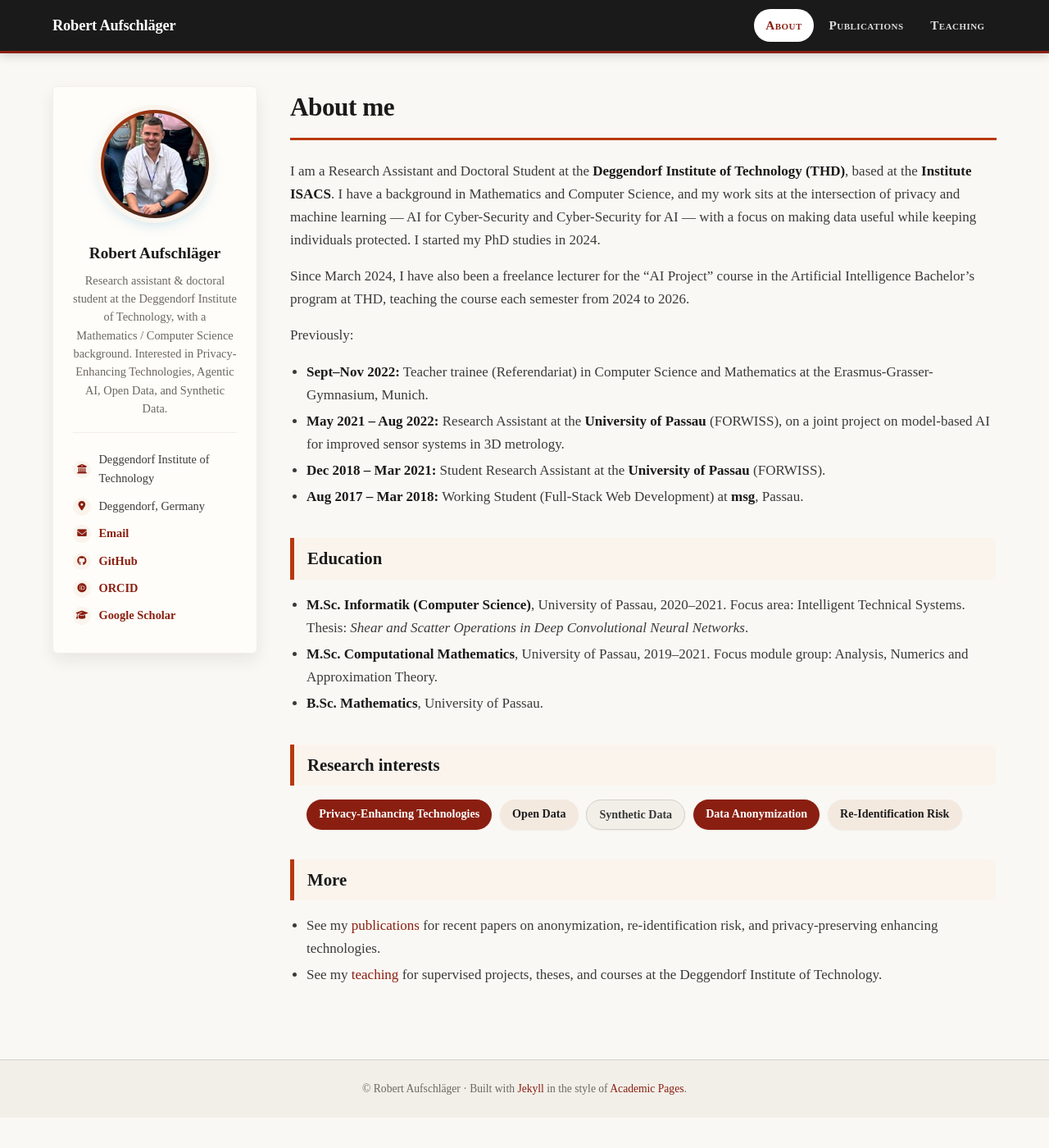
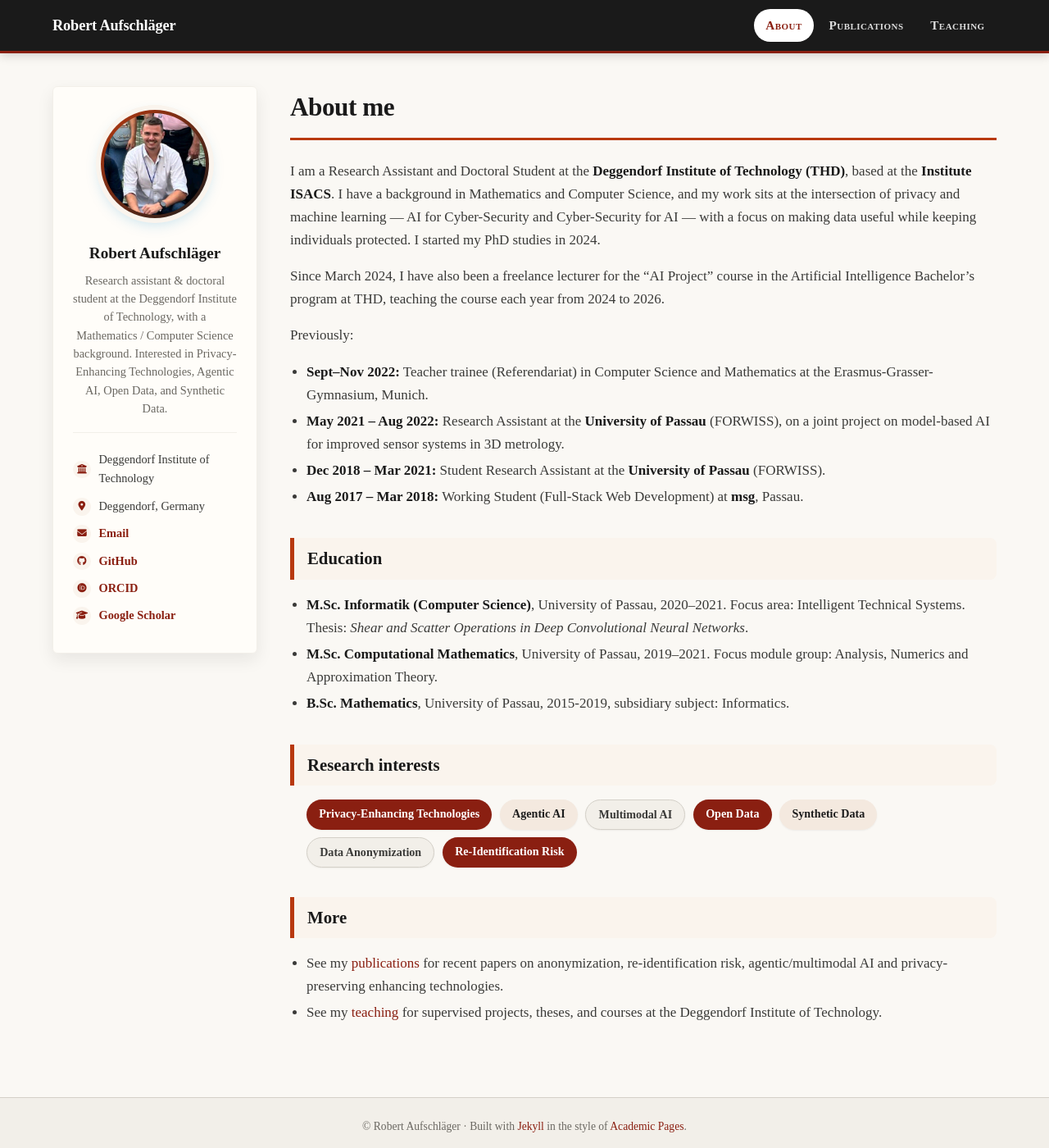
Before and after one commit to RAufschlaeger/raufschlaeger.github.io, a Jekyll site: the page built from index.md, in a window 1280 px wide and 1400 px high. Shown: the whole window at 82% size. Built offline with Jekyll 4.4.1, drawn with Linux system fonts in a browser that asks for light colours; some web fonts are replaced.

Commit message:
Revise course details and expand research interests
Updated course frequency and added new research interests.

```diff
--- a/index.md
+++ b/index.md
@@ -13,7 +13,7 @@ started my PhD studies in 2024.
 
 Since March 2024, I have also been a freelance lecturer for the "AI Project"
 course in the Artificial Intelligence Bachelor's program at THD, teaching the
-course each semester from 2024 to 2026.
+course each year from 2024 to 2026.
 
 Previously:
 
@@ -34,12 +34,14 @@ Previously:
   Operations in Deep Convolutional Neural Networks*.
 - **M.Sc. Computational Mathematics**, University of Passau, 2019–2021. Focus
   module group: Analysis, Numerics and Approximation Theory.
-- **B.Sc. Mathematics**, University of Passau.
+- **B.Sc. Mathematics**, University of Passau, 2015-2019, subsidiary subject: Informatics.
 
 ## Research interests
 
 <ul class="tag-list">
   <li>Privacy-Enhancing Technologies</li>
+  <li>Agentic AI</li>
+  <li>Multimodal AI</li>
   <li>Open Data</li>
   <li>Synthetic Data</li>
   <li>Data Anonymization</li>
@@ -49,6 +51,6 @@ Previously:
 ## More
 
 - See my [publications](./publications.html) for recent papers on anonymization,
-  re-identification risk, and privacy-preserving enhancing technologies.
+  re-identification risk, agentic/multimodal AI and privacy-preserving enhancing technologies.
 - See my [teaching](./teaching.html) for supervised projects, theses, and courses
   at the Deggendorf Institute of Technology.
```
